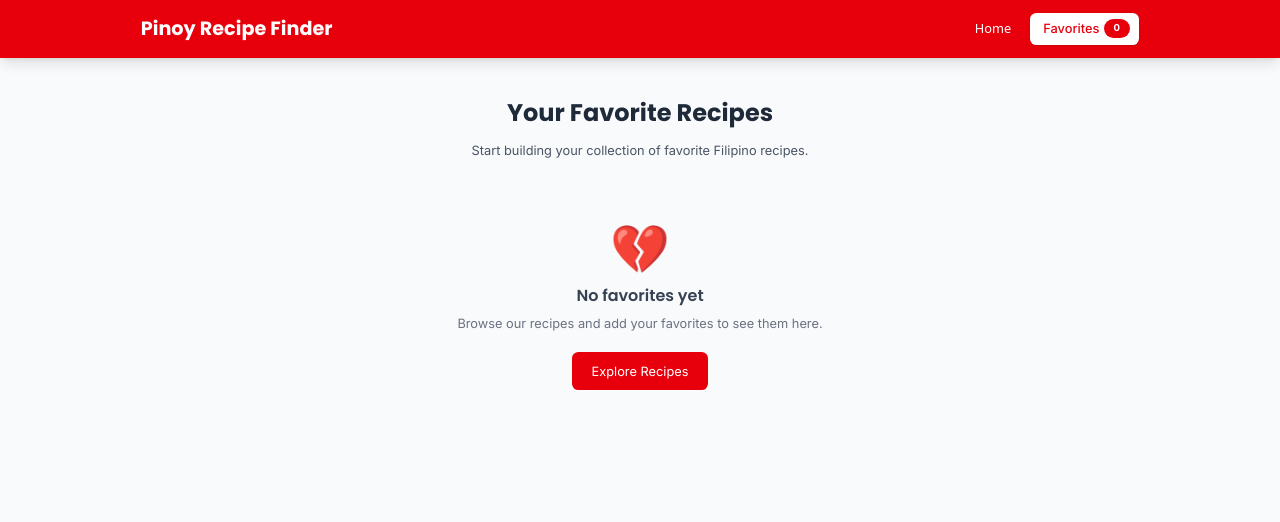
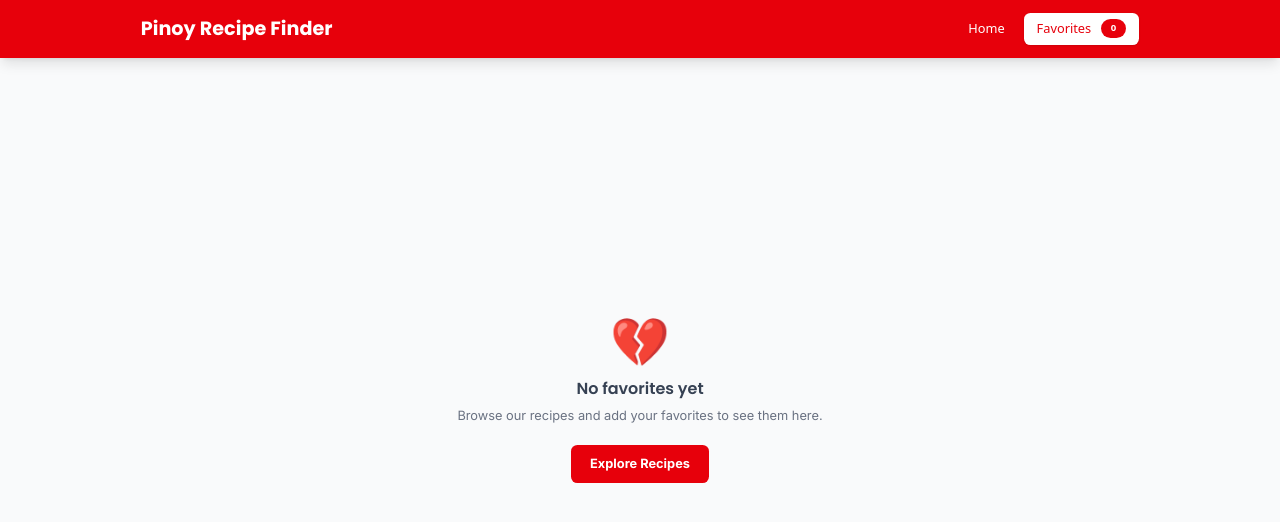
Before and after one commit to bmsj23/pinoy-recipe-finder, a React (Vite) app: page /favorites in a window 1280 px wide. Shown: the top 522 px of the page. Built offline with nearby package versions, Linux system fonts and the light colour scheme.

Commit message:
some revisions

```diff
--- a/src/components/Header.jsx
+++ b/src/components/Header.jsx
@@ -1,8 +1,13 @@
-import { Link } from "react-router-dom";
+import { Link, useLocation } from "react-router-dom";
 import { useFavorites } from "../hooks/useFavorites";
 
 const Header = () => {
   const { favoritesCount } = useFavorites();
+  const location = useLocation(); // Hook to get the current page location
+
+  // Define styles for active and inactive links to keep the code clean
+  const activeLinkClass = "bg-white text-red-600 rounded-lg px-4 py-2 shadow-sm font-medium transition-all duration-300";
+  const inactiveLinkClass = "text-white hover:text-red-200 font-medium px-4 py-2 transition-colors duration-200";
 
   return (
     <header className="bg-red-600 text-white shadow-lg fixed w-full z-10">
@@ -12,16 +17,33 @@ const Header = () => {
             <h1 className="text-2xl font-bold font-heading">Pinoy Recipe Finder</h1>
           </Link>
 
-          <nav className="flex items-center space-x-6">
-            <Link to="/" className="hover:text-red-200 transition-colors duration-200 font-medium">
+          <nav className="flex items-center space-x-2">
+            {/* Home Link */}
+            <Link
+              to="/"
+              className={location.pathname === "/" ? activeLinkClass : inactiveLinkClass}
+            >
               Home
             </Link>
-            <div className="bg-white rounded-lg px-4 pr-3 py-2 shadow-sm w-34">
-                <Link to="/favorites" className="hover:text-red-700 text-red-600 transition-colors duration-200 font-medium flex items-center justify-between font-body">
-                  <span>Favorites</span>
-                <span className="bg-red-600 text-white rounded-full px-2 py-1 text-xs font-bold w-8 text-center">{favoritesCount}</span>
-              </Link>
-            </div>
+
+            {/* Favorites Link */}
+            <Link
+              to="/favorites"
+              className={`${
+                location.pathname === "/favorites" ? activeLinkClass : inactiveLinkClass
+              } flex items-center space-x-3`}
+            >
+              <span>Favorites</span>
+              <span
+                className={`rounded-full px-2 py-1 text-xs font-bold w-8 text-center transition-colors duration-300 ${
+                  location.pathname === "/favorites"
+                    ? "bg-red-600 text-white"   // Badge style when active
+                    : "bg-white text-red-600" // Badge style when inactive
+                }`}
+              >
+                {favoritesCount}
+              </span>
+            </Link>
           </nav>
         </div>
       </div>
--- a/src/components/SearchBar.jsx
+++ b/src/components/SearchBar.jsx
@@ -2,14 +2,14 @@ import { Search } from "lucide-react";
 
 const SearchBar = ({ searchTerm, onSearchChange, placeholder = "Search recipes..." }) => {
   return (
-    <div className="w-full max-w-md mx-auto mb-8">
+    <div className="w-full max-w-2xl mx-auto mb-8">
       <div className="relative">
         <input
           type="text"
           value={searchTerm}
           onChange={(e) => onSearchChange(e.target.value)}
           placeholder={placeholder}
-          className="w-full px-4 py-3 pl-12 text-gray-700 bg-white border border-gray-300 rounded-lg shadow-sm focus:outline-none focus:ring-2 focus:ring-red-500 focus:border-red-500 transition-all duration-200 font-body" />
+          className="w-full px-4 py-3 pl-12 text-gray-700 bg-white border border-gray-300 rounded-lg shadow-sm focus:outline-none focus:ring-2 focus:ring-red-500 focus:border-red-500 transition-all duration-200 font-body text-center" />
         <div className="absolute inset-y-0 left-0 flex items-center pl-4">
           <Search className="w-5 h-5 text-gray-400" />
         </div>
--- a/src/data/recipes.json
+++ b/src/data/recipes.json
@@ -42,7 +42,7 @@
   {
     "id": 6,
     "name": "Crispy Pata",
-    "image": "/assets/crispy-pata.jpg",
+    "image": "/assets/crispy-pata.jpeg",
     "description": "A whole pork leg boiled until tender and then deep-fried until golden and crunchy.",
     "ingredients": ["1 whole pork leg (pata)", "Water", "Soy sauce", "Vinegar", "Garlic", "Bay leaves", "Cooking oil"],
     "instructions": ["Boil pork leg with seasonings until very tender.", "Drain and dry thoroughly, preferably chilling it for a few hours.", "Deep fry until skin is blistered and crispy."]
--- a/src/pages/Favorites.jsx
+++ b/src/pages/Favorites.jsx
@@ -9,7 +9,6 @@ const Favorites = () => {
   const { favorites } = useFavorites();
   const [searchTerm, setSearchTerm] = useState("");
 
-  // filter favorites based on search term
   const filteredFavorites = favorites.filter(
     (recipe) =>
       recipe.name.toLowerCase().includes(searchTerm.toLowerCase()) ||
@@ -22,30 +21,28 @@ const Favorites = () => {
   };
 
   return (
-    <div className="min-h-screen bg-gray-50">
+    <div className="min-h-screen bg-gray-50 flex flex-col">
       <Header />
 
-      <main className="container mx-auto px-4 py-8 pt-24">
-        <div className="text-center mb-8 mt-7">
+      {favorites.length === 0 ? (
+        <main className="flex-grow flex flex-col items-center justify-center text-center p-4">
+          <div className="text-6xl mb-4">💔</div>
+          <h3 className="text-xl font-semibold text-gray-700 mb-2 font-heading">No favorites yet</h3>
+          <p className="text-gray-500 mb-6 font-body">Browse our recipes and add your favorites to see them here.</p>
+          <Link to="/" className="bg-red-600 text-white px-6 py-3 rounded-lg hover:bg-red-700 transition-colors duration-200 inline-block font-body font-bold">
+            Explore Recipes
+          </Link>
+        </main>
+      ) : (
+        <main className="container mx-auto px-4 py-8 pt-36">
+          <div className="text-center mb-8">
             <h2 className="text-3xl font-bold text-gray-800 mb-4 font-heading">Your Favorite Recipes</h2>
             <p className="text-gray-600 max-w-2xl mx-auto font-body">
-            {favorites.length > 0
-              ? `You have ${favorites.length} favorite recipe${favorites.length !== 1 ? "s" : ""} saved. Cook them anytime!`
-              : "Start building your collection of favorite Filipino recipes."}
+              You have {favorites.length} favorite recipe
+              {favorites.length !== 1 ? "s" : ""} saved. Cook them anytime!
             </p>
           </div>
 
-        {favorites.length === 0 ? (
-          <div className="text-center py-12">
-            <div className="text-6xl mb-4">💔</div>
-            <h3 className="text-xl font-semibold text-gray-700 mb-2 font-heading">No favorites yet</h3>
-            <p className="text-gray-500 mb-6 font-body">Browse our recipes and add your favorites to see them here.</p>
-            <Link to="/" className="bg-red-600 text-white px-6 py-3 rounded-lg hover:bg-red-700 transition-colors duration-200 inline-block font-body">
-              Explore Recipes
-            </Link>
-          </div>
-        ) : (
-          <>
           {favorites.length > 3 && <SearchBar searchTerm={searchTerm} onSearchChange={handleSearchChange} placeholder="Search your favorite recipes..." />}
 
           {filteredFavorites.length === 0 && searchTerm ? (
@@ -57,7 +54,7 @@ const Favorites = () => {
           ) : (
             <>
               {searchTerm && (
-                  <div className="mb-6">
+                <div className="mb-6 text-center">
                   <p className="text-gray-600 font-body">
                     Found {filteredFavorites.length} favorite recipe
                     {filteredFavorites.length !== 1 ? "s" : ""} for "{searchTerm}"
@@ -72,9 +69,8 @@ const Favorites = () => {
               </div>
             </>
           )}
-          </>
+        </main>
       )}
-      </main>
     </div>
   );
 };
--- a/src/pages/RecipeDetail.jsx
+++ b/src/pages/RecipeDetail.jsx
@@ -17,7 +17,7 @@ const RecipeDetail = () => {
   // determine where user came from for contextual breadcrumb
   const cameFromFavorites = location.state?.from === "favorites" || (typeof document !== "undefined" && document.referrer.includes("/favorites"));
 
-  const breadcrumbText = cameFromFavorites ? "← Back to Favorites" : "← Back to Recipes";
+  const breadcrumbText = cameFromFavorites ? "🡸 Back to Favorites" : "🡸  Back to Recipes";
   const breadcrumbPath = cameFromFavorites ? "/favorites" : "/";
 
   useEffect(() => {
@@ -89,7 +89,7 @@ const RecipeDetail = () => {
       <main className="container mx-auto px-4 py-8 pt-24">
         <div className="max-w-6xl mx-auto">
           {/* Breadcrumb */}
-          <nav className="mb-6 mt-9">
+          <nav className="mb-8 mt-2">
             <Link to={breadcrumbPath} className="text-white transition-colors duration-200 font-body bg-red-600 px-3 py-2 rounded-md font-semibold">
               {breadcrumbText}
             </Link>
```
Also changed, not shown: src/components/RecipeCard.jsx (+4 -4 lines), public/assets/crispy-pata.jpeg (added), public/assets/crispy-pata.jpg (deleted). Lines whose indentation alone changed are shown as unchanged.
